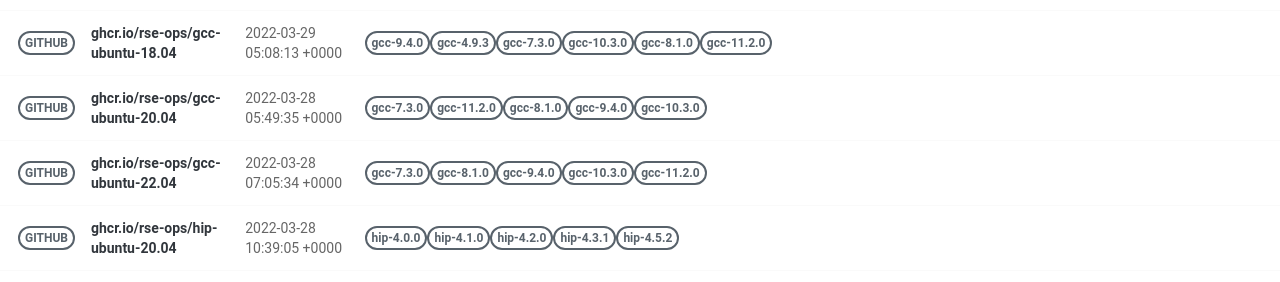
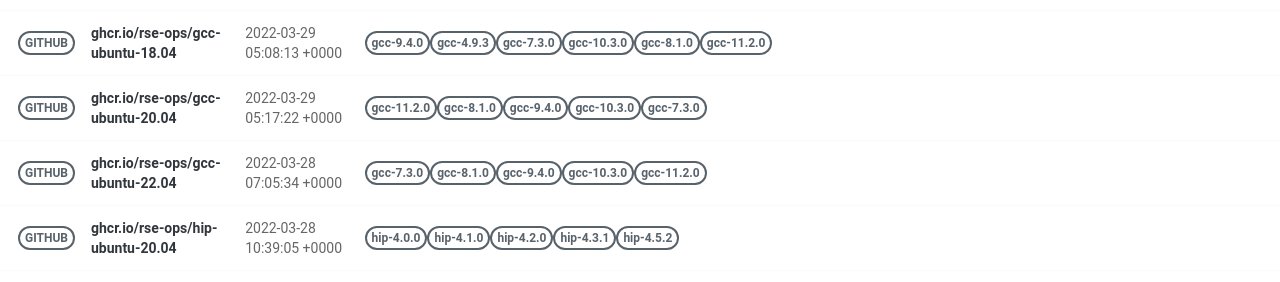
Before and after one commit to rse-ops/docker-images, a Jekyll site: the page built from pages/index.md, in a window 1280 px wide. Shown: the part 581-863 px from the top of the page. Built offline with Jekyll 4.4.1, drawn with Linux system fonts in a browser that asks for light colours; nearby versions of some CDN libraries.

Commit message:
Automated push to update library 2022-03-29

```diff
--- a/_library/ghcr.io-rse-ops-gcc-ubuntu-20.04.md
+++ b/_library/ghcr.io-rse-ops-gcc-ubuntu-20.04.md
@@ -1,14 +1,11 @@
 ---
 layout: container
 name: ghcr.io/rse-ops/gcc-ubuntu-20.04
-updated_at: 2022-03-28 05:49:35.533133
+updated_at: 2022-03-29 05:17:22.164185
 
 
 container_url: https://github.com/orgs/rse-ops/packages/container/package/gcc-ubuntu-20.04
 versions:
- - tag: gcc-7.3.0
-   dockerfile: https://github.com/rse-ops/docker-images/blob/main/ubuntu/gcc/Dockerfile
-   manifest: https://crane.ggcr.dev/manifest/ghcr.io/rse-ops/gcc-ubuntu-20.04:gcc-7.3.0
  - tag: gcc-11.2.0
    dockerfile: https://github.com/rse-ops/docker-images/blob/main/ubuntu/gcc/Dockerfile
    manifest: https://crane.ggcr.dev/manifest/ghcr.io/rse-ops/gcc-ubuntu-20.04:gcc-11.2.0
```
Also changed, not shown: other parts of _library/ghcr.io-rse-ops-gcc-ubuntu-20.04.md (+3 -0 lines).
